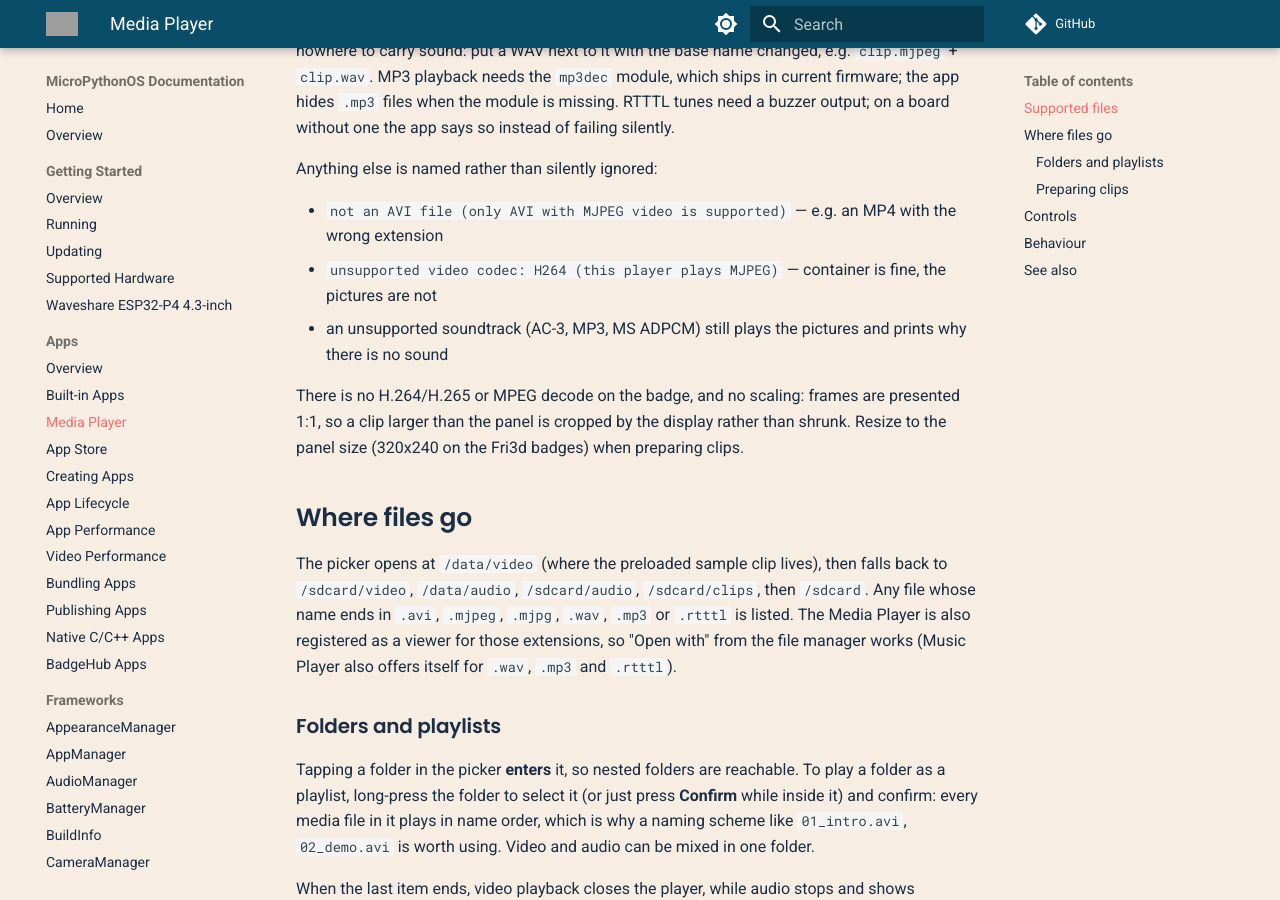
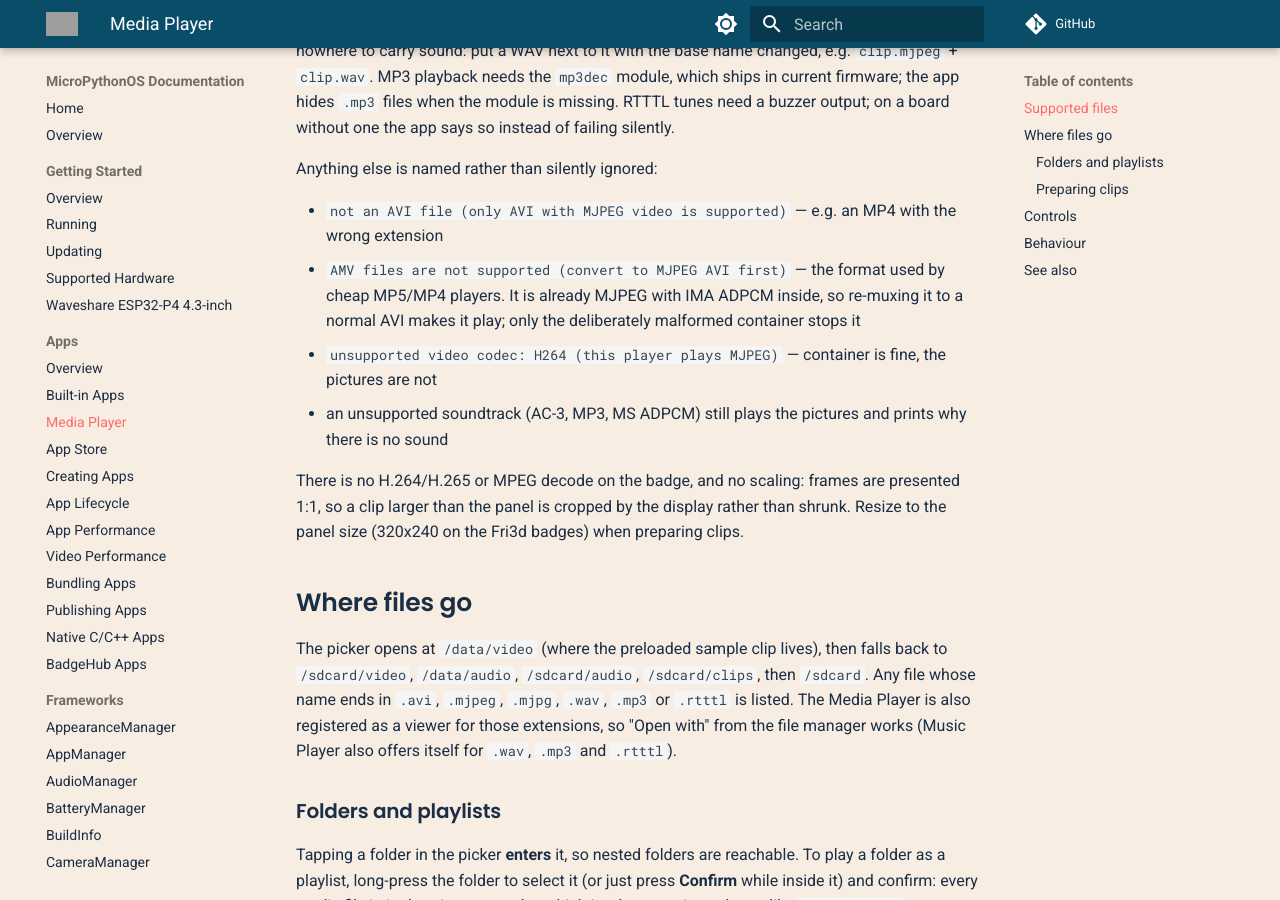
Before and after one commit to MicroPythonOS/docs, an MkDocs documentation site: the page built from docs/apps/media-player.md, in a window 1280 px wide and 900 px high, scrolled down 707 px. Built offline with MkDocs 1.6.1 and Material for MkDocs 9.7.7, drawn with Linux system fonts in a browser that asks for light colours; comment, search, counter and statistics services are not loaded; grey boxes are pictures that could not be loaded.

Commit message:
media-player: name AMV files in the unsupported-format list
AMV is MJPEG + IMA ADPCM in a malformed RIFF, so the player now says so
and suggests re-muxing to AVI instead of the generic 'not an AVI file'.

```diff
--- a/docs/apps/media-player.md
+++ b/docs/apps/media-player.md
@@ -17,6 +17,7 @@ Audio in an AVI is played from inside the file, so one file is enough. A raw MJP
 Anything else is named rather than silently ignored:
 
 - `not an AVI file (only AVI with MJPEG video is supported)` — e.g. an MP4 with the wrong extension
+- `AMV files are not supported (convert to MJPEG AVI first)` — the format used by cheap MP5/MP4 players. It is already MJPEG with IMA ADPCM inside, so re-muxing it to a normal AVI makes it play; only the deliberately malformed container stops it
 - `unsupported video codec: H264 (this player plays MJPEG)` — container is fine, the pictures are not
 - an unsupported soundtrack (AC-3, MP3, MS ADPCM) still plays the pictures and prints why there is no sound
 
```
